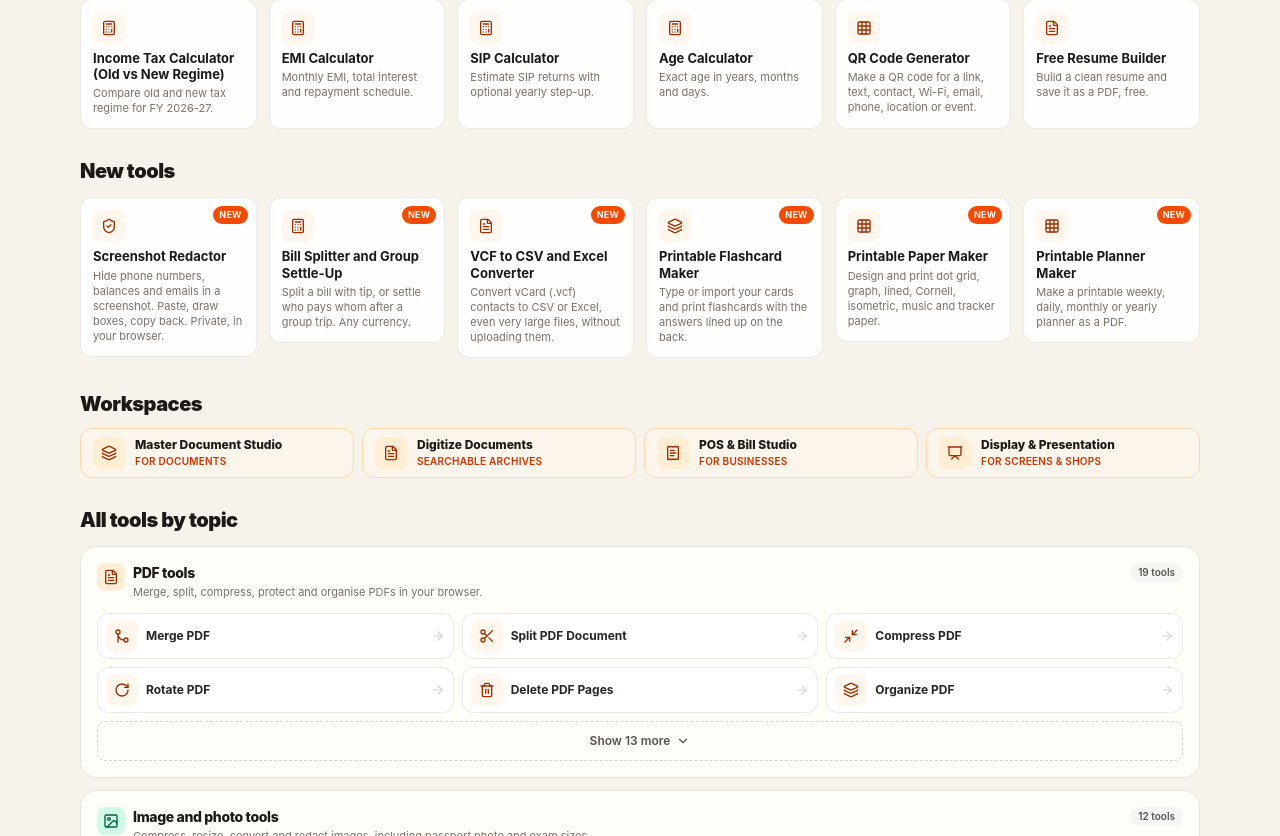
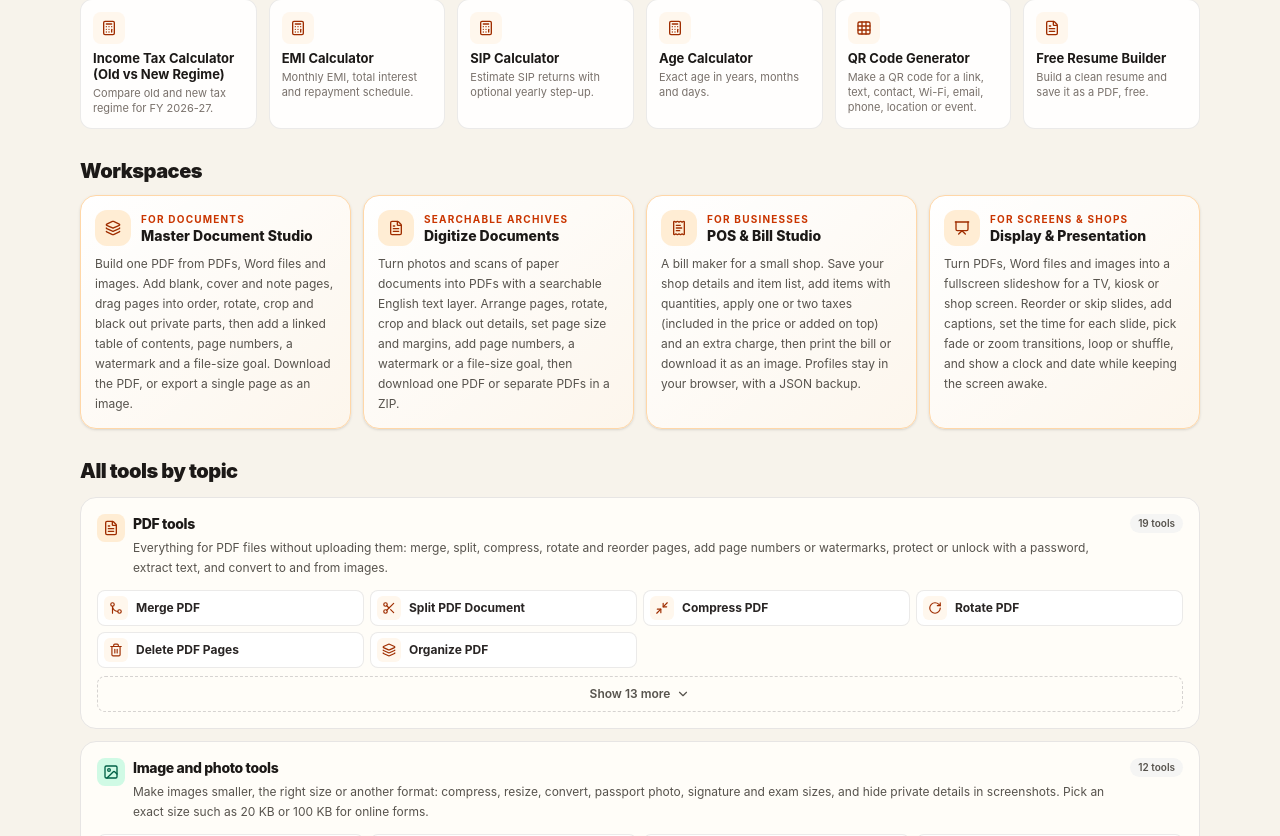
Before and after one commit to abhishekahuja87/paperforge-pdf, a React (Vite) app: page / in a window 1280 px wide. Shown: the part 684-1520 px from the top of the page. Built offline with nearby package versions, Linux system fonts and the light colour scheme.

Commit message:
Home polish: fuller workspace cards, smaller topic tiles, fixed Show more, New tag instead of row (#48)
Claude-Session: https://claude.ai/code/session_01Ksfpb8M2AoR8DnvaaKvMx3

Co-authored-by: Claude <noreply@anthropic.com>

```diff
--- /dev/null
+++ b/src/components/home/HomeCollectionPanel.tsx
@@ -0,0 +1,55 @@
+import React, { useId, useState } from 'react';
+import { ChevronDown } from 'lucide-react';
+import { Link } from 'react-router-dom';
+import { useTranslation } from 'react-i18next';
+import { COLLECTION_PREVIEW } from '../../config/homeSections';
+import type { HomeCollection } from '../../lib/homePageVariants';
+import { getToolCopy } from '../../lib/localizedTool';
+import { HomeCollectionHeading, HomeToolCard } from './HomeVariantTools';
+
+/**
+ * One topic: heading with a description, small tiles, and a Show more / Show fewer button. The tiles past the
+ * preview stay in the page (hidden, not removed), and the button is below them, so opening and closing never
+ * moves it above the tiles.
+ */
+export const HomeCollectionPanel: React.FC<{ collection: HomeCollection; newIds: Set<string> }> = ({ collection, newIds }) => {
+  const { t, i18n } = useTranslation();
+  const [expanded, setExpanded] = useState(false);
+  const listId = useId();
+  const foldedCount = Math.max(0, collection.tools.length - COLLECTION_PREVIEW);
+
+  return (
+    <section id={`topic-${collection.id}`} className="scroll-mt-20 rounded-2xl border border-stone-200 bg-[var(--theme-surface)] p-3 sm:p-4">
+      <HomeCollectionHeading collection={collection} count={collection.tools.length + collection.presets.length} />
+      <div id={listId} className="grid grid-cols-2 gap-1.5 sm:grid-cols-3 lg:grid-cols-4">
+        {collection.tools.map((tool, index) => (
+          <div key={tool.id} hidden={index >= COLLECTION_PREVIEW && !expanded} className="min-w-0">
+            <HomeToolCard tool={tool} compact isNew={newIds.has(tool.id)} />
+          </div>
+        ))}
+      </div>
+      {foldedCount > 0 && (
+        <button
+          type="button"
+          aria-expanded={expanded}
+          aria-controls={listId}
+          onClick={() => setExpanded((open) => !open)}
+          className="mt-2 flex min-h-9 w-full items-center justify-center gap-1.5 rounded-lg border border-dashed border-stone-300 px-3 py-1.5 text-xs font-semibold text-stone-600 transition hover:border-orange-300 hover:text-orange-800"
+        >
+          {expanded ? t('homeSections.showFewer') : t('homeSections.showMore', { count: foldedCount })}
+          <ChevronDown className={`h-3.5 w-3.5 transition ${expanded ? 'rotate-180' : ''}`} aria-hidden="true" />
+        </button>
+      )}
+      {collection.presets.length > 0 && (
+        <div className="mt-3 flex flex-wrap items-center gap-1.5">
+          <span className="text-[11px] font-semibold text-stone-500">{t('homeSections.presets')}</span>
+          {collection.presets.map(({ tool, kb }) => (
+            <Link key={tool.id} to={tool.path} aria-label={getToolCopy(tool, i18n.language).title} className="rounded-full border border-stone-200 bg-white px-2.5 py-1 text-[11px] font-bold text-stone-700 hover:border-orange-300 hover:text-orange-800">
+              {kb} KB
+            </Link>
+          ))}
+        </div>
+      )}
+    </section>
+  );
+};
--- a/src/components/home/HomeToolsGrid.tsx
+++ b/src/components/home/HomeToolsGrid.tsx
@@ -1,11 +1,8 @@
 import React, { useMemo } from 'react';
-import { ChevronDown } from 'lucide-react';
-import { Link } from 'react-router-dom';
 import { useTranslation } from 'react-i18next';
-import { COLLECTION_PREVIEW } from '../../config/homeSections';
-import { getCollections, getMostUsedTools, getNewTools, getSearchResults, getWorkspaceTools } from '../../lib/homePageVariants';
-import { getToolCopy } from '../../lib/localizedTool';
-import { HomeCollectionHeading, HomePopularTile, HomeToolCard, HomeWorkspaceCard } from './HomeVariantTools';
+import { getCollections, getMostUsedTools, getNewToolIds, getSearchResults, getWorkspaceTools } from '../../lib/homePageVariants';
+import { HomeCollectionPanel } from './HomeCollectionPanel';
+import { HomePopularTile, HomeToolCard, HomeWorkspaceCard } from './HomeVariantTools';
 
 interface HomeToolsGridProps {
   query: string;
@@ -18,7 +15,7 @@ export const HomeToolsGrid: React.FC<HomeToolsGridProps> = ({ query }) => {
   const isSearching = query.trim().length > 0;
 
   const mostUsed = useMemo(() => getMostUsedTools(), []);
-  const newTools = useMemo(() => getNewTools(), []);
+  const newIds = useMemo(() => getNewToolIds(), []);
   const workspaces = useMemo(() => getWorkspaceTools(i18n.language), [i18n.language]);
   const collections = useMemo(() => getCollections(), []);
   const results = useMemo(
@@ -62,18 +59,9 @@ export const HomeToolsGrid: React.FC<HomeToolsGridProps> = ({ query }) => {
         </div>
       </section>
 
-      <section aria-label={t('homeSections.newTools')} className="space-y-3">
-        <h2 className={sectionTitle}>{t('homeSections.newTools')}</h2>
-        <div className="-mx-4 flex snap-x gap-2.5 overflow-x-auto px-4 pb-1 [scrollbar-width:none] sm:mx-0 sm:grid sm:grid-cols-3 sm:gap-3 sm:overflow-visible sm:px-0 lg:grid-cols-6">
-          {newTools.map((tool) => (
-            <div key={tool.id} className="w-40 shrink-0 snap-start sm:w-auto"><HomePopularTile tool={tool} isNew /></div>
-          ))}
-        </div>
-      </section>
-
       <section aria-label={t('workspaces')} className="space-y-2.5">
         <h2 className={sectionTitle}>{t('workspaces')}</h2>
-        <div className="grid grid-cols-2 gap-2 lg:grid-cols-4">
+        <div className="grid gap-3 sm:grid-cols-2 lg:grid-cols-4">
           {workspaces.map(({ tool, info }) => <HomeWorkspaceCard key={tool.id} tool={tool} info={info} />)}
         </div>
       </section>
@@ -81,39 +69,7 @@ export const HomeToolsGrid: React.FC<HomeToolsGridProps> = ({ query }) => {
       <section aria-label={t('moreTools')} className="space-y-3">
         <h2 className={sectionTitle}>{t('moreTools')}</h2>
         <div className="space-y-3">
-          {collections.map((group) => {
-            const shown = group.tools.slice(0, COLLECTION_PREVIEW);
-            const folded = group.tools.slice(COLLECTION_PREVIEW);
-            return (
-              <section key={group.id} id={`topic-${group.id}`} className="scroll-mt-20 rounded-2xl border border-stone-200 bg-[var(--theme-surface)] p-3 sm:p-4">
-                <HomeCollectionHeading collection={group} count={group.tools.length + group.presets.length} />
-                <div className="grid gap-2 sm:grid-cols-2 lg:grid-cols-3">
-                  {shown.map((tool) => <HomeToolCard key={tool.id} tool={tool} compact />)}
-                </div>
-                {folded.length > 0 && (
-                  <details className="group mt-2">
-                    <summary className="flex min-h-10 cursor-pointer list-none items-center justify-center gap-1.5 rounded-lg border border-dashed border-stone-300 px-3 py-2 text-xs font-semibold text-stone-600 hover:border-orange-300 hover:text-orange-800 [&::-webkit-details-marker]:hidden">
-                      {t('homeSections.showMore', { count: folded.length })}
-                      <ChevronDown className="h-3.5 w-3.5 transition group-open:rotate-180" aria-hidden="true" />
-                    </summary>
-                    <div className="mt-2 grid gap-2 sm:grid-cols-2 lg:grid-cols-3">
-                      {folded.map((tool) => <HomeToolCard key={tool.id} tool={tool} compact />)}
-                    </div>
-                  </details>
-                )}
-                {group.presets.length > 0 && (
-                  <div className="mt-3 flex flex-wrap items-center gap-1.5">
-                    <span className="text-[11px] font-semibold text-stone-500">{t('homeSections.presets')}</span>
-                    {group.presets.map(({ tool, kb }) => (
-                      <Link key={tool.id} to={tool.path} aria-label={getToolCopy(tool, i18n.language).title} className="rounded-full border border-stone-200 bg-white px-2.5 py-1 text-[11px] font-bold text-stone-700 hover:border-orange-300 hover:text-orange-800">
-                        {kb} KB
-                      </Link>
-                    ))}
-                  </div>
-                )}
-              </section>
-            );
-          })}
+          {collections.map((group) => <HomeCollectionPanel key={group.id} collection={group} newIds={newIds} />)}
         </div>
       </section>
     </div>
--- a/src/components/home/HomeVariantTools.tsx
+++ b/src/components/home/HomeVariantTools.tsx
@@ -11,36 +11,38 @@ export const HomeToolCard: React.FC<{
   tool: ToolItem;
   compact?: boolean;
   dark?: boolean;
-}> = ({ tool, compact = false, dark = false }) => {
-  const { i18n } = useTranslation();
+  isNew?: boolean;
+}> = ({ tool, compact = false, dark = false, isNew = false }) => {
+  const { t, i18n } = useTranslation();
   const copy = getToolCopy(tool, i18n.language);
   return (
   <Link
     to={tool.path}
-    className={`group flex min-w-0 items-center gap-2 rounded-xl border transition duration-200 hover:-translate-y-0.5 hover:shadow-md ${dark ? 'border-white/10 bg-white/[0.06] text-white hover:border-orange-300/50 hover:bg-white/10' : 'border-stone-200/80 bg-white/90 hover:border-orange-300'} ${compact ? 'min-h-11 px-2 py-1.5' : 'min-h-[68px] px-3 py-2.5'}`}
+    title={copy.description}
+    className={`group flex min-w-0 items-center gap-2 border transition duration-200 hover:border-orange-300 hover:shadow-sm ${compact ? 'min-h-9 rounded-lg px-1.5 py-1' : 'min-h-[68px] rounded-xl px-3 py-2.5 hover:-translate-y-0.5 hover:shadow-md'} ${dark ? 'border-white/10 bg-white/[0.06] text-white hover:border-orange-300/50 hover:bg-white/10' : 'border-stone-200/80 bg-white/90'}`}
   >
-    <span className={`flex h-8 w-8 shrink-0 items-center justify-center rounded-lg transition ${dark ? 'bg-white/10 text-orange-200 group-hover:bg-orange-500 group-hover:text-white' : 'bg-orange-50 text-orange-800 group-hover:bg-orange-600 group-hover:text-white'}`}>
-      <ToolIcon name={tool.icon} className="h-4 w-4" />
+    <span className={`flex shrink-0 items-center justify-center transition ${compact ? 'h-6 w-6 rounded-md' : 'h-8 w-8 rounded-lg'} ${dark ? 'bg-white/10 text-orange-200 group-hover:bg-orange-500 group-hover:text-white' : 'bg-orange-50 text-orange-800 group-hover:bg-orange-600 group-hover:text-white'}`}>
+      <ToolIcon name={tool.icon} className={compact ? 'h-3.5 w-3.5' : 'h-4 w-4'} />
     </span>
     <span lang={copy.language} className="min-w-0 flex-1">
-      <span className={`block truncate text-xs font-bold ${dark ? 'text-white group-hover:text-orange-200' : 'text-stone-800 group-hover:text-orange-800'}`}>{homeTitle(copy.title)}</span>
+      <span className={`block truncate font-bold ${compact ? 'text-[12px]' : 'text-xs'} ${dark ? 'text-white group-hover:text-orange-200' : 'text-stone-800 group-hover:text-orange-800'}`}>{homeTitle(copy.title)}</span>
       {!compact && <span className={`mt-0.5 line-clamp-2 block text-[10px] leading-snug ${dark ? 'text-slate-400' : 'text-stone-500'}`}>{copy.description}</span>}
     </span>
-    <ArrowRight className={`h-3.5 w-3.5 shrink-0 transition group-hover:translate-x-0.5 ${dark ? 'text-slate-500 group-hover:text-orange-200' : 'text-stone-300 group-hover:text-orange-700'}`} />
+    {isNew && <span className="shrink-0 rounded-full bg-orange-600 px-1.5 py-0.5 text-[8px] font-bold uppercase tracking-wide text-white">{t('homeSections.newBadge')}</span>}
+    {!compact && <ArrowRight className={`h-3.5 w-3.5 shrink-0 transition group-hover:translate-x-0.5 ${dark ? 'text-slate-500 group-hover:text-orange-200' : 'text-stone-300 group-hover:text-orange-700'}`} />}
   </Link>
   );
 };
 
-/** Vertical tile used in the "Most used" and "New tools" rows: icon, title and a short description. */
-export const HomePopularTile: React.FC<{ tool: ToolItem; isNew?: boolean }> = ({ tool, isNew = false }) => {
-  const { t, i18n } = useTranslation();
+/** Vertical tile used in the "Most used" row: icon, title and a short description. */
+export const HomePopularTile: React.FC<{ tool: ToolItem }> = ({ tool }) => {
+  const { i18n } = useTranslation();
   const copy = getToolCopy(tool, i18n.language);
   return (
     <Link
       to={tool.path}
-      className="group relative flex min-w-0 flex-col gap-1.5 rounded-xl border border-stone-200/80 bg-white/90 p-3 transition duration-200 hover:-translate-y-0.5 hover:border-orange-300 hover:shadow-md focus-visible:outline-2 focus-visible:outline-offset-2 focus-visible:outline-orange-600"
+      className="group flex min-w-0 flex-col gap-1.5 rounded-xl border border-stone-200/80 bg-white/90 p-3 transition duration-200 hover:-translate-y-0.5 hover:border-orange-300 hover:shadow-md focus-visible:outline-2 focus-visible:outline-offset-2 focus-visible:outline-orange-600"
     >
-      {isNew && <span className="absolute right-2 top-2 rounded-full bg-orange-600 px-1.5 py-0.5 text-[9px] font-bold uppercase tracking-wide text-white">{t('homeSections.newBadge')}</span>}
       <span className="flex h-8 w-8 items-center justify-center rounded-lg bg-orange-50 text-orange-800 transition group-hover:bg-orange-600 group-hover:text-white">
         <ToolIcon name={tool.icon} className="h-4 w-4" />
       </span>
@@ -52,20 +54,22 @@ export const HomePopularTile: React.FC<{ tool: ToolItem; isNew?: boolean }> = ({
   );
 };
 
-/** Slim card for the "Workspaces" row: icon, name and one short label. The full description is the hover text. */
+/** Card for the "Workspaces" row: name, what it is for, and a description that covers what the tool can do. */
 export const HomeWorkspaceCard: React.FC<{ tool: ToolItem; info: FeaturedTool }> = ({ tool, info }) => (
   <Link
     to={tool.path}
-    title={info.description}
-    className="group flex min-w-0 items-center gap-2.5 rounded-xl border border-orange-200 bg-orange-50/60 px-3 py-2 transition hover:border-orange-400 hover:bg-orange-50 focus-visible:outline-2 focus-visible:outline-offset-2 focus-visible:outline-orange-600"
+    className="group flex min-w-0 flex-col gap-2 rounded-2xl border border-orange-200 bg-gradient-to-br from-white to-orange-50/70 p-3.5 shadow-sm transition hover:-translate-y-0.5 hover:border-orange-400 hover:shadow-md focus-visible:outline-2 focus-visible:outline-offset-2 focus-visible:outline-orange-600"
   >
-    <span className="flex h-8 w-8 shrink-0 items-center justify-center rounded-lg bg-orange-100 text-orange-800 transition group-hover:bg-orange-600 group-hover:text-white">
-      <ToolIcon name={tool.icon} className="h-4 w-4" />
-    </span>
-    <span className="min-w-0">
-      <span className="line-clamp-2 block text-xs font-extrabold leading-tight text-stone-900">{info.title}</span>
-      <span className="mt-0.5 block truncate text-[10px] font-semibold uppercase tracking-wide text-orange-700">{info.useCase}</span>
-    </span>
+    <div className="flex items-center gap-2.5">
+      <span className="flex h-9 w-9 shrink-0 items-center justify-center rounded-xl bg-orange-100 text-orange-800 transition group-hover:bg-orange-600 group-hover:text-white">
+        <ToolIcon name={tool.icon} className="h-4 w-4" />
+      </span>
+      <div className="min-w-0">
+        <p className="truncate text-[10px] font-bold uppercase tracking-[0.12em] text-orange-700">{info.useCase}</p>
+        <h3 className="text-sm font-extrabold leading-tight text-stone-900">{info.title}</h3>
+      </div>
+    </div>
+    <p className="text-xs leading-5 text-stone-600">{info.description}</p>
   </Link>
 );
 
@@ -79,7 +83,7 @@ export const HomeCollectionHeading: React.FC<{ collection: HomeCollection; count
       </span>
       <span className="min-w-0 flex-1">
         <h3 className="text-sm font-extrabold tracking-tight text-stone-900">{t(`homeCollections.${collection.id}.name`)}</h3>
-        <p className="mt-0.5 text-[11px] leading-snug text-stone-500">{t(`homeCollections.${collection.id}.description`)}</p>
+        <p className="mt-1 text-xs leading-5 text-stone-600">{t(`homeCollections.${collection.id}.description`)}</p>
       </span>
       <span className="shrink-0 rounded-full bg-stone-100 px-2 py-0.5 text-[10px] font-semibold text-stone-600">{t('homeSections.toolCount', { count })}</span>
     </header>
--- a/src/config/homeSections.ts
+++ b/src/config/homeSections.ts
@@ -14,7 +14,7 @@ export const MOST_USED = [
   'income-tax-calculator', 'emi-calculator', 'sip-calculator', 'age-calculator', 'qr-code-generator', 'resume-builder',
 ];
 
-/** Recently added tools, shown with a "New" tag. Replace the oldest when a new tool ships. */
+/** Recently added tools. They get a small "New" tag on their tile in the topic lists. Drop the oldest when a new tool ships. */
 export const NEW_TOOLS = [
   'screenshot-redactor', 'bill-splitter', 'vcard-to-csv-converter', 'printable-flashcard-maker', 'printable-paper-maker', 'printable-planner-maker',
 ];
--- a/src/lib/homePageVariants.ts
+++ b/src/lib/homePageVariants.ts
@@ -65,8 +65,8 @@ export const getMostUsedTools = (): ToolItem[] => orderedTools(MOST_USED);
 /** A few popular tools for pages such as the 404 page. */
 export const getPopularTools = (): ToolItem[] => getMostUsedTools().slice(0, 8);
 
-/** Recently added tools, for the "New tools" row. */
-export const getNewTools = (): ToolItem[] => orderedTools(NEW_TOOLS);
+/** Ids of recently added tools, which get a "New" tag. */
+export const getNewToolIds = (): Set<string> => new Set(NEW_TOOLS);
 
 /** Larger studio-style tools shown in the slim "Workspaces" row, with their featured copy. */
 export function getWorkspaceTools(language = 'en'): Array<{ tool: ToolItem; info: FeaturedTool }> {
--- a/src/locales/en.json
+++ b/src/locales/en.json
@@ -765,7 +765,7 @@
     "digitize-documents": {
       "title": "Digitize Documents",
       "useCase": "Searchable archives",
-      "description": "Turn photos and scans into searchable PDFs with English OCR. Edit and arrange pages, add a linked contents page, then export one PDF or separate PDFs.",
+      "description": "Turn photos and scans of paper documents into PDFs with a searchable English text layer. Arrange pages, rotate, crop and black out details, set page size and margins, add page numbers, a watermark or a file-size goal, then download one PDF or separate PDFs in a ZIP.",
       "highlights": [
         "Image 2 searchable PDF",
         "English OCR",
@@ -777,7 +777,7 @@
     "master-document-studio": {
       "title": "Master Document Studio",
       "useCase": "For documents",
-      "description": "Combine PDFs, Word files, images and custom pages. Edit and arrange pages, create a linked table of contents, and customize your finished PDF.",
+      "description": "Build one PDF from PDFs, Word files and images. Add blank, cover and note pages, drag pages into order, rotate, crop and black out private parts, then add a linked table of contents, page numbers, a watermark and a file-size goal. Download the PDF, or export a single page as an image.",
       "highlights": [
         "PDF, Word & images",
         "Crop, rotate & blackout",
@@ -789,7 +789,7 @@
     "display-studio": {
       "title": "Display & Presentation",
       "useCase": "For screens & shops",
-      "description": "Build a fullscreen slideshow from PDFs, Word files and images. Arrange slides, set timing and transitions, and display a clock or date.",
+      "description": "Turn PDFs, Word files and images into a fullscreen slideshow for a TV, kiosk or shop screen. Reorder or skip slides, add captions, set the time for each slide, pick fade or zoom transitions, loop or shuffle, and show a clock and date while keeping the screen awake.",
       "highlights": [
         "Fullscreen playback",
         "PDF, Word & images",
@@ -801,7 +801,7 @@
     "pos-invoice-studio": {
       "title": "POS & Bill Studio",
       "useCase": "For businesses",
-      "description": "Set up your shop and product catalog, create bills with taxes and charges, and print or download them. Save profiles in your browser or back up to JSON.",
+      "description": "A bill maker for a small shop. Save your shop details and item list, add items with quantities, apply one or two taxes (included in the price or added on top) and an extra charge, then print the bill or download it as an image. Profiles stay in your browser, with a JSON backup.",
       "highlights": [
         "Shop profile & inventory",
         "Taxes & charges",
@@ -941,50 +941,50 @@
     }
   },
   "homeSections": {
-    "newTools": "New tools",
     "newBadge": "New",
     "jumpTo": "Jump to a topic",
     "showMore": "Show {{count}} more",
     "presets": "Exact file-size presets",
     "toolCount": "{{count}} tools",
-    "otherTools": "More tools"
+    "otherTools": "More tools",
+    "showFewer": "Show fewer"
   },
   "homeCollections": {
     "pdf": {
       "name": "PDF tools",
-      "description": "Merge, split, compress, protect and organise PDFs in your browser."
+      "description": "Everything for PDF files without uploading them: merge, split, compress, rotate and reorder pages, add page numbers or watermarks, protect or unlock with a password, extract text, and convert to and from images."
     },
     "images": {
       "name": "Image and photo tools",
-      "description": "Compress, resize, convert and redact images, including passport photo and exam sizes."
+      "description": "Make images smaller, the right size or another format: compress, resize, convert, passport photo, signature and exam sizes, and hide private details in screenshots. Pick an exact size such as 20 KB or 100 KB for online forms."
     },
     "money": {
       "name": "Tax, loans and investing",
-      "description": "Income tax, EMI, SIP, GST and other money calculators."
+      "description": "Plan taxes, loans and savings: income tax, salary, HRA, EPF and gratuity, EMI and GST, plus investment growth for SIP, FD, PPF, RD, lump sum and CAGR, compound interest and inflation."
     },
     "everyday": {
       "name": "Everyday calculators",
-      "description": "Age, dates, percentages, discounts, units and splitting bills."
+      "description": "Quick answers for daily life: age and date differences, percentages and discounts, unit conversion, BMI, time zones, numbers in words, and splitting a bill equally or settling a whole group trip."
     },
     "printables": {
       "name": "Printables and stationery",
-      "description": "Graph and dot paper, planners, calendars and flashcards to print at home."
+      "description": "Print at home: graph, dot grid, hexagon and lined paper, Cornell notes, calligraphy and cross-stitch grids, planners, calendars and double-sided flashcards. Choose the size, spacing and margins before you print."
     },
     "work": {
       "name": "Jobs, freelancing and business",
-      "description": "Resume, notice period, quotations, rates, margins and invoices."
+      "description": "For job seekers, freelancers and small businesses: build a resume, check a notice period, make a quotation or GST invoice, set your freelance rate, work out margin and markup, and check file sizes before uploading."
     },
     "study": {
       "name": "Students and writing",
-      "description": "GPA, grades, citations, study plans and word tools."
+      "description": "For students and writers: GPA and CGPA, the grade you need on a final, study plans, citations in APA, MLA, Chicago and Harvard, word counts and case conversion."
     },
     "sharing": {
       "name": "QR codes and contacts",
-      "description": "Make QR codes for links, Wi-Fi and contacts, and convert contact files."
+      "description": "Make QR codes for links, text, Wi-Fi and contacts, and convert contact (.vcf) files to CSV or Excel, even very large ones, without uploading them."
     },
     "dev": {
       "name": "Developer and data tools",
-      "description": "JSON, Base64, URLs, timestamps, colours, IDs and passwords."
+      "description": "Format JSON, encode Base64 and URLs, convert timestamps and colours, and generate UUIDs, passwords and placeholder text. Everything runs on your device, so keys and data stay with you."
     },
     "other": {
       "name": "More tools",
```
Also changed, not shown: 2 other files (tests, documents, lock files or other folders).
